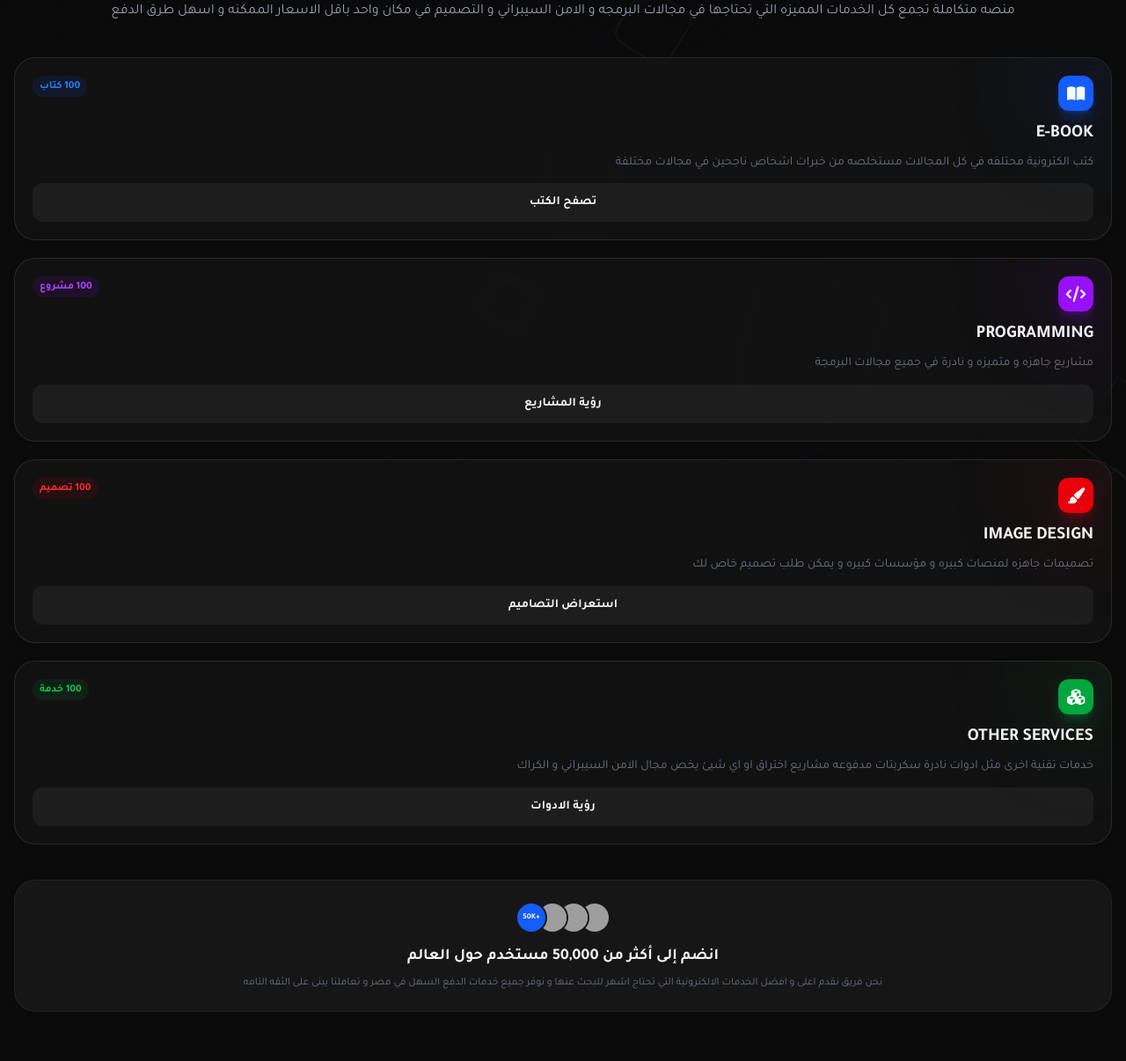
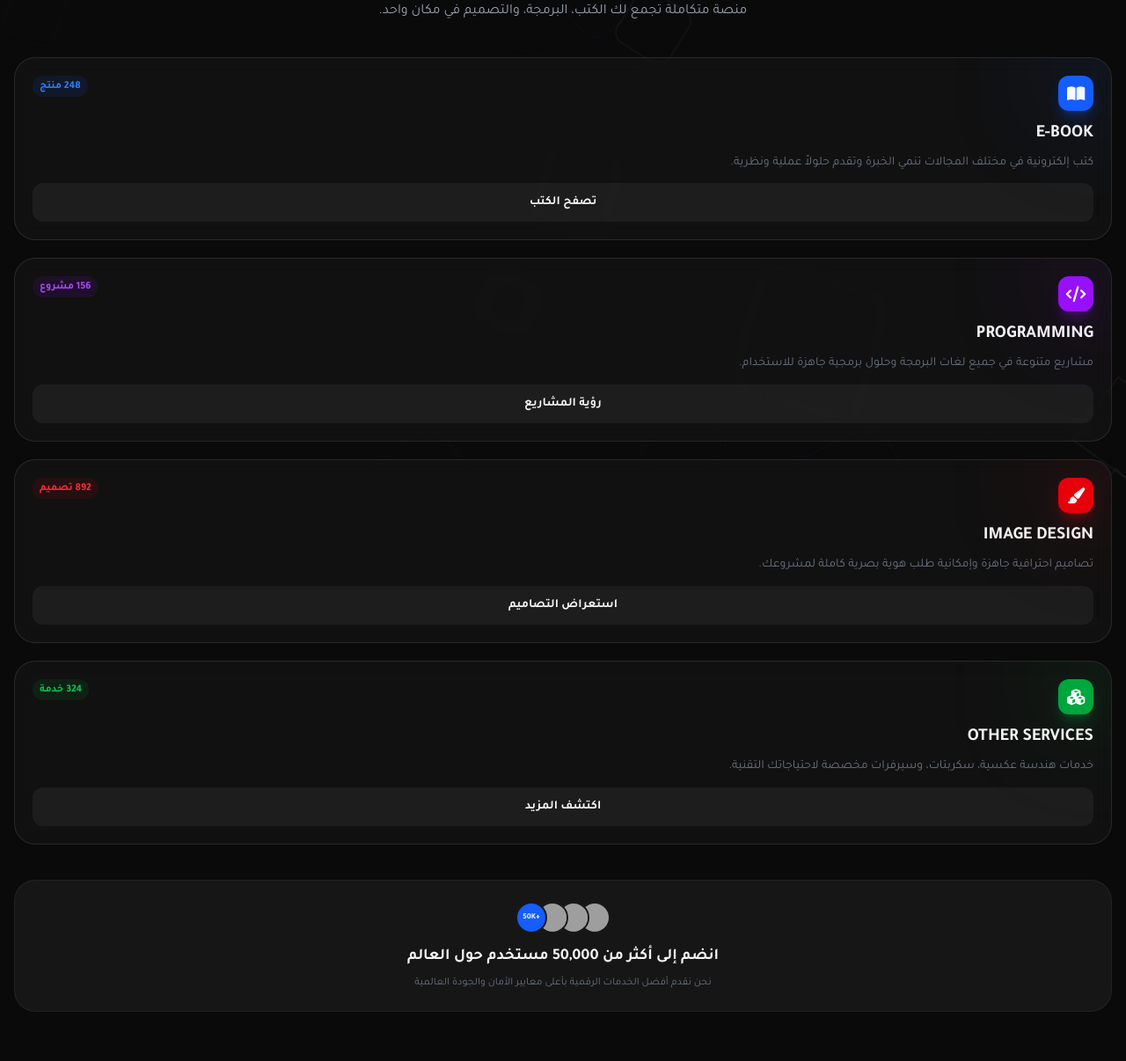
Before and after one commit to X5Coder/e-shop, a plain HTML site: page index.html in a window 1280 px wide. Shown: the part 145-1351 px from the top of the page at 88% size. Drawn offline with nearby package versions, Linux system fonts and the light colour scheme; no server answers; grey boxes are pictures that could not be loaded.

Commit message:
Update index.html

```diff
--- a/index.html
+++ b/index.html
@@ -550,7 +550,7 @@
                         <!-- VIP Verification Badge -->
                         <div id="vip-verified-badge" class="vip-verified-badge hidden">
                             <i class="fas fa-check-circle text-xs"></i>
-                            <span>موثق</span>
+                            <span>VIP موثق</span>
                         </div>
                     </div>
                     <p id="user-email" class="text-xs text-blue-400 mt-1"></p>
@@ -617,7 +617,7 @@
         <!-- App Info -->
         <div class="mt-6 pt-4 border-t border-white/10 text-center">
             <p class="text-[10px] text-gray-500">E-Shop Pro v1.0.0</p>
-            <p class="text-[9px] text-gray-600 mt-1">© 2026 جميع الحقوق محفوظة</p>
+            <p class="text-[9px] text-gray-600 mt-1">© 2024 جميع الحقوق محفوظة</p>
         </div>
     </div>
 
@@ -626,8 +626,8 @@
 
         <!-- Hero Section -->
         <section class="scroll-reveal text-center mb-10">
-            <h1 class="text-3xl font-extrabold mb-3 leading-tight">مكانك لكل ما هو <span class="text-blue-600">رقمي</span></h1>
-            <p class="text-gray-400 text-base">منصه متكاملة تجمع كل الخدمات المميزه التي تحتاجها في مجالات البرمجه و الامن السيبراني و التصميم في مكان واحد باقل الاسعار الممكنه و اسهل طرق الدفع</p>
+            <h1 class="text-3xl font-extrabold mb-3 leading-tight">بوابتك لكل ما هو <span class="text-blue-600">رقمي</span></h1>
+            <p class="text-gray-400 text-base">منصة متكاملة تجمع لك الكتب، البرمجة، والتصميم في مكان واحد.</p>
         </section>
 
         <!-- Categories -->
@@ -639,11 +639,12 @@
                     <div class="bg-blue-600 w-10 h-10 rounded-xl flex items-center justify-center text-lg shadow-lg shadow-blue-600/30">
                         <i class="fas fa-book-open text-white"></i>
                     </div>
-                    <span class="text-xs font-bold px-2 py-1 bg-blue-600/10 text-blue-500 rounded-full">100 كتاب</span>
+                    <span class="text-xs font-bold px-2 py-1 bg-blue-600/10 text-blue-500 rounded-full">248 منتج</span>
                 </div>
                 <h3 class="text-xl font-bold mb-2">E-BOOK</h3>
-                <p class="text-sm text-gray-500 mb-3 leading-relaxed">كتب الكترونية محتلفه في كل المجالات مستخلصه من خبرات اشخاص ناجحين في مجالات مختلفة</p>
-                <button class="btn-press w-full py-3 rounded-xl bg-white/5 font-bold hover:bg-white/10 transition-colors text-sm">تصفح الكتب</button>
+                <p class="text-sm text-gray-500 mb-3 leading-relaxed">كتب إلكترونية في مختلف المجالات تنمي الخبرة وتقدم حلولاً عملية ونظرية.</p>
+                <!-- زر تصفح الكتب المعدل -->
+                <button onclick="window.location.href='data.html'" class="btn-press w-full py-3 rounded-xl bg-white/5 font-bold hover:bg-white/10 transition-colors text-sm">تصفح الكتب</button>
             </div>
 
             <!-- Programming -->
@@ -653,10 +654,10 @@
                     <div class="bg-purple-600 w-10 h-10 rounded-xl flex items-center justify-center text-lg shadow-lg shadow-purple-600/30">
                         <i class="fas fa-code text-white"></i>
                     </div>
-                    <span class="text-xs font-bold px-2 py-1 bg-purple-600/10 text-purple-500 rounded-full">100 مشروع</span>
+                    <span class="text-xs font-bold px-2 py-1 bg-purple-600/10 text-purple-500 rounded-full">156 مشروع</span>
                 </div>
                 <h3 class="text-xl font-bold mb-2">PROGRAMMING</h3>
-                <p class="text-sm text-gray-500 mb-3 leading-relaxed">مشاريع جاهزه و متميزه و نادرة في جميع مجالات البرمجة</p>
+                <p class="text-sm text-gray-500 mb-3 leading-relaxed">مشاريع متنوعة في جميع لغات البرمجة وحلول برمجية جاهزة للاستخدام.</p>
                 <button class="btn-press w-full py-3 rounded-xl bg-white/5 font-bold hover:bg-white/10 transition-colors text-sm">رؤية المشاريع</button>
             </div>
 
@@ -667,10 +668,10 @@
                     <div class="bg-red-600 w-10 h-10 rounded-xl flex items-center justify-center text-lg shadow-lg shadow-red-600/30">
                         <i class="fas fa-paint-brush text-white"></i>
                     </div>
-                    <span class="text-xs font-bold px-2 py-1 bg-red-600/10 text-red-500 rounded-full">100 تصميم</span>
+                    <span class="text-xs font-bold px-2 py-1 bg-red-600/10 text-red-500 rounded-full">892 تصميم</span>
                 </div>
                 <h3 class="text-xl font-bold mb-2">IMAGE DESIGN</h3>
-                <p class="text-sm text-gray-500 mb-3 leading-relaxed">تصميمات جاهزه لمنصات كبيره و مؤسسات كبيره و يمكن طلب تصميم خاص لك</p>
+                <p class="text-sm text-gray-500 mb-3 leading-relaxed">تصاميم احترافية جاهزة وإمكانية طلب هوية بصرية كاملة لمشروعك.</p>
                 <button class="btn-press w-full py-3 rounded-xl bg-white/5 font-bold hover:bg-white/10 transition-colors text-sm">استعراض التصاميم</button>
             </div>
 
@@ -681,11 +682,11 @@
                     <div class="bg-green-600 w-10 h-10 rounded-xl flex items-center justify-center text-lg shadow-lg shadow-green-600/30">
                         <i class="fas fa-cubes text-white"></i>
                     </div>
-                    <span class="text-xs font-bold px-2 py-1 bg-green-600/10 text-green-500 rounded-full">100 خدمة</span>
+                    <span class="text-xs font-bold px-2 py-1 bg-green-600/10 text-green-500 rounded-full">324 خدمة</span>
                 </div>
                 <h3 class="text-xl font-bold mb-2">OTHER SERVICES</h3>
-                <p class="text-sm text-gray-500 mb-3 leading-relaxed">خدمات تقنية اخرى مثل ادوات نادرة سكربتات مدفوعه مشاريع اختراق او اي شيئ يخص مجال الامن السيبراني و الكراك</p>
-                <button class="btn-press w-full py-3 rounded-xl bg-white/5 font-bold hover:bg-white/10 transition-colors text-sm">رؤية الادوات</button>
+                <p class="text-sm text-gray-500 mb-3 leading-relaxed">خدمات هندسة عكسية، سكربتات، وسيرفرات مخصصة لاحتياجاتك التقنية.</p>
+                <button class="btn-press w-full py-3 rounded-xl bg-white/5 font-bold hover:bg-white/10 transition-colors text-sm">اكتشف المزيد</button>
             </div>
         </div>
 
@@ -698,7 +699,7 @@
                 <div class="w-9 h-9 rounded-full bg-blue-600 border-2 border-zinc-900 flex items-center justify-center text-[9px] font-bold">+50K</div>
             </div>
             <h4 class="text-lg font-bold mb-2">انضم إلى أكثر من 50,000 مستخدم حول العالم</h4>
-            <p class="text-xs text-gray-500">نحن فريق نقدم اعلى و افضل الخدمات الالكترونية التي تحتاج اشهر للبحث عنها و نوفر جميع خدمات الدفع السهل في مصر و تعاملنا يبنى على الثقه التامه</p>
+            <p class="text-xs text-gray-500">نحن نقدم أفضل الخدمات الرقمية بأعلى معايير الأمان والجودة العالمية</p>
         </div>
     </main>
 
```
